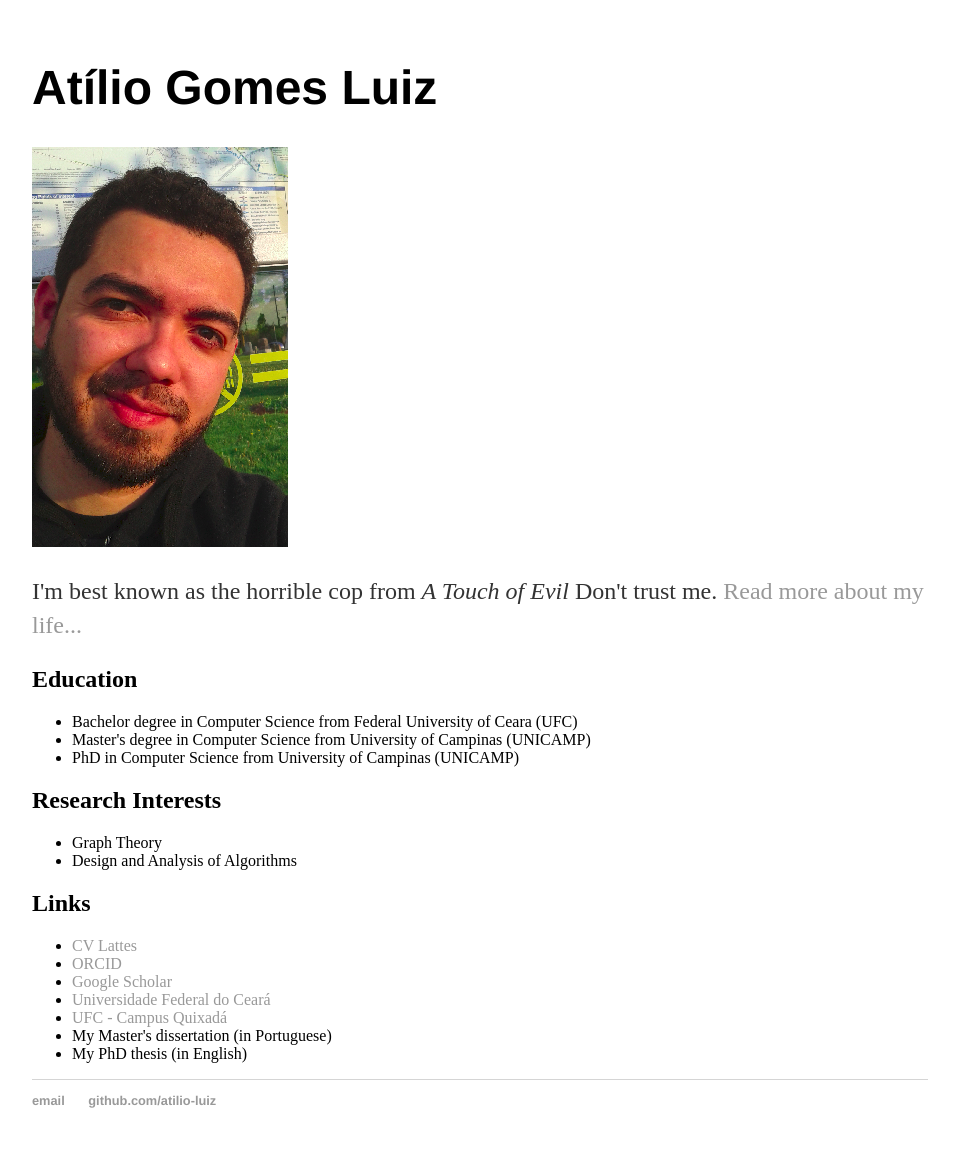
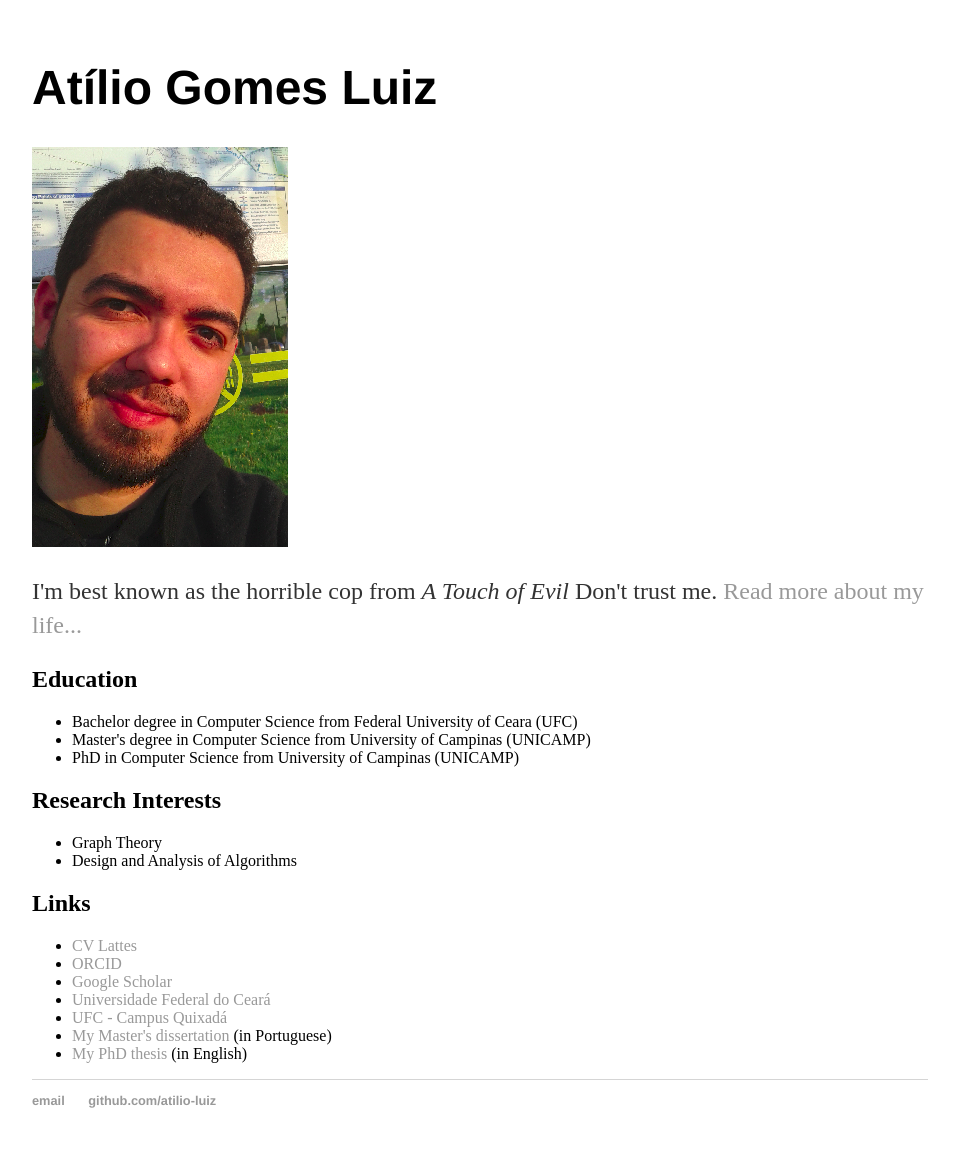
Before and after one commit to Atilio-Luiz/atilio-luiz.github.io, a Jekyll site: the page built from index.md, in a window 1280 px wide. Shown: the whole page, without its empty margins (160-1115 px from the left). Built offline with Jekyll 4.4.1, drawn with Linux system fonts in a browser that asks for light colours.

```diff
--- a/index.md
+++ b/index.md
@@ -24,7 +24,7 @@ title: Atílio Luiz - UFC-Quixadá
             <li><a href="https://scholar.google.com.br/citations?user=SoW-AFAAAAAJ&hl=pt-BR&oi=ao&hl=pt-BR" title="Google Scholar" target="_blank">Google Scholar</a></li>
 		    <li><a href="https://www.ufc.br" title="UFC" target="_blank">Universidade Federal do Ceará</a></li>
 		    <li><a href="https://www.quixada.ufc.br" title="UFC Quixadá" target="_blank">UFC - Campus Quixadá</a></li>
-		    <li><a href="http://repositorio.unicamp.br/jspui/handle/REPOSIP/275526" target="_blank"></a>My Master's dissertation (in Portuguese)</li>
-		    <li><a href="http://repositorio.unicamp.br/jspui/handle/REPOSIP/332078" target="_blank"></a>My PhD thesis (in English)</li>
+		    <li><a href="http://repositorio.unicamp.br/jspui/handle/REPOSIP/275526" target="_blank">My Master's dissertation</a> (in Portuguese)</li>
+		    <li><a href="http://repositorio.unicamp.br/jspui/handle/REPOSIP/332078" target="_blank">My PhD thesis</a> (in English)</li>
 	    </ul>
 </div><!-- /.blurb -->
```
